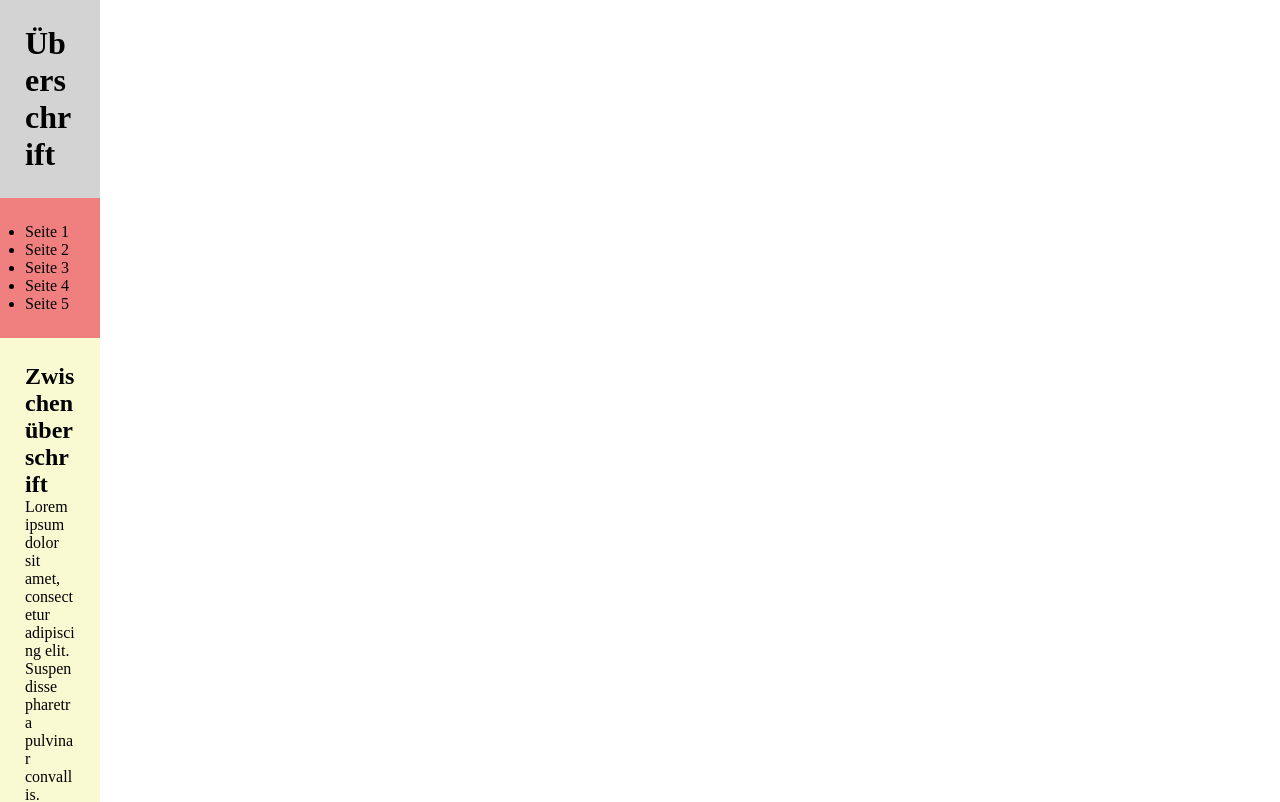
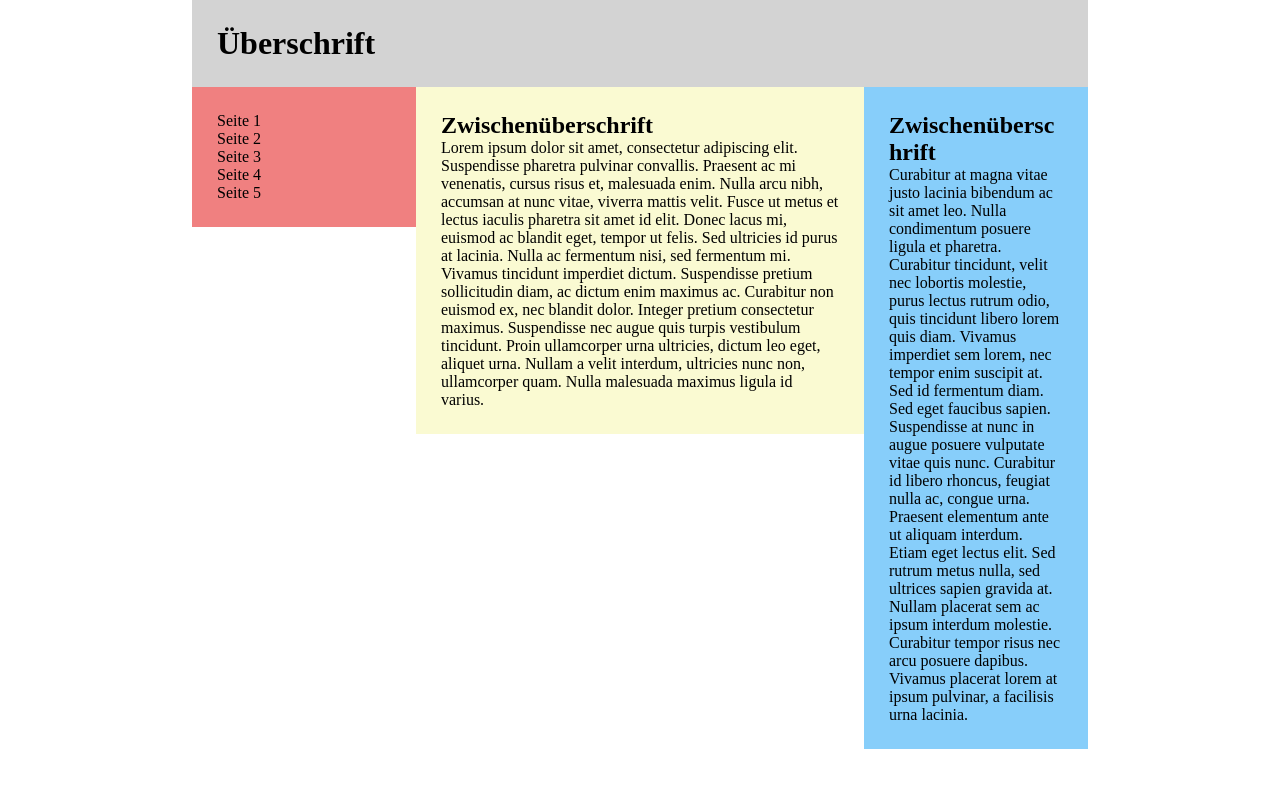
Before and after one commit to SelBur19/SelBur19.github.io, a plain HTML site: page 1_mainexercise.html in a window 1280 px wide. Shown: the top 802 px of the page. Drawn offline with Linux system fonts and the light colour scheme.

Commit message:
Add files via upload

```diff
--- a/1_mainexercise.html
+++ b/1_mainexercise.html
@@ -45,22 +45,39 @@
 		}
 
 			header, nav, article, aside {
-			width: 100px;
+			width: 100%;
 		}
 
+
+		/* Design Tablet */
+		@media (min-width: 600px){
+
+			article{
+				width: 60%;
+				float: left;
+			}
+
+			aside{
+				width: 40%;
+				float: left;
+
+			}
+
+			li{
+				display: block;
+			}
+
+
+
+
+
+		}
 
 
 
 		/* Design für das Desktop*/
 
-				@media (min-width: 768%) {
-
-			header{
-
-				background-color: lightgray;
-			padding: 25px;}
-
-
+				@media (min-width: 768px) {
 
 
 
@@ -77,19 +94,24 @@
 		}
 
 
+		li{
+				display: block;
+			}
+
+
      /* Bessere Lesbarkeit, wenn nicht die gesamte Breite ausgenutzt wird. Kürzere Zeilen! */
 		#container {
 			width: 70%;
 			margin: auto;/* Bereich wird mitting angezeigt */
 		}
+}
 
-}
 
 	</style>
 </head>
 <body>
 
-	<div id="container"></div>
+	<div id="container">
 	<header>
 		<h1>Überschrift</h1>
 		</header>
@@ -112,6 +134,7 @@
 		<h2>Zwischenüberschrift</h2>
 		<p>Curabitur at magna vitae justo lacinia bibendum ac sit amet leo. Nulla condimentum posuere ligula et pharetra. Curabitur tincidunt, velit nec lobortis molestie, purus lectus rutrum odio, quis tincidunt libero lorem quis diam. Vivamus imperdiet sem lorem, nec tempor enim suscipit at. Sed id fermentum diam. Sed eget faucibus sapien. Suspendisse at nunc in augue posuere vulputate vitae quis nunc. Curabitur id libero rhoncus, feugiat nulla ac, congue urna. Praesent elementum ante ut aliquam interdum. Etiam eget lectus elit. Sed rutrum metus nulla, sed ultrices sapien gravida at. Nullam placerat sem ac ipsum interdum molestie. Curabitur tempor risus nec arcu posuere dapibus. Vivamus placerat lorem at ipsum pulvinar, a facilisis urna lacinia. </p>
 	</aside>
+	</div>
 
 
 
```
